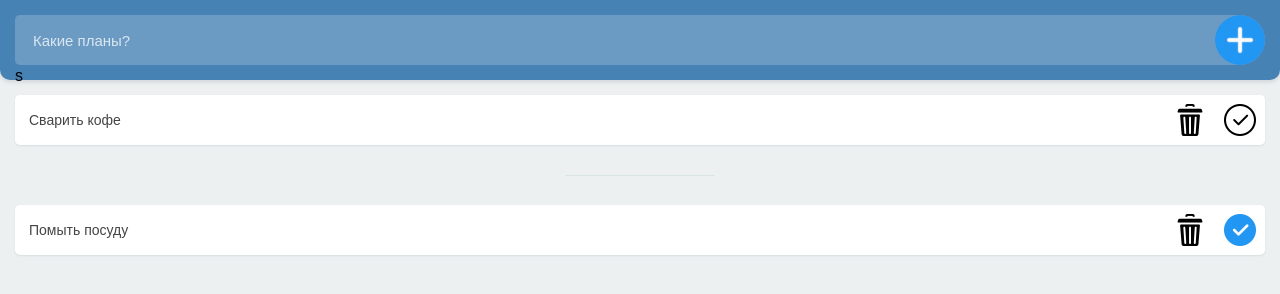
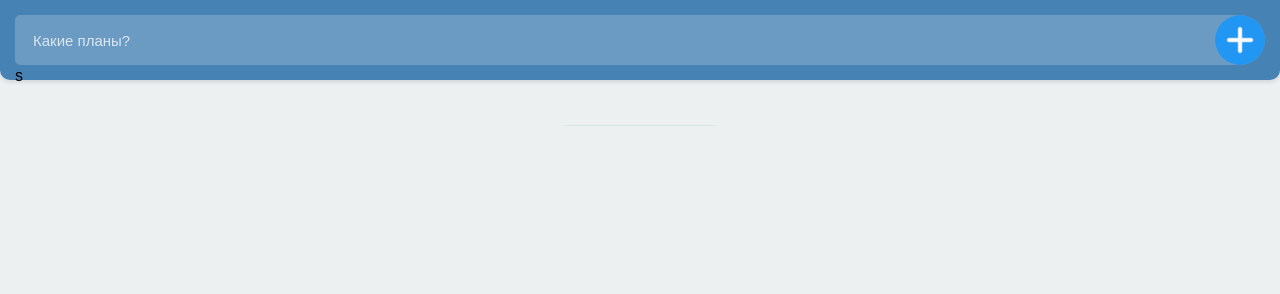
Before and after one commit to Shchav/glo_js_react, a plain HTML site: page index.html in a window 1280 px wide. Drawn offline with Linux system fonts and the light colour scheme.

Commit message:
Lesson13

```diff
--- a/index.html
+++ b/index.html
@@ -10,6 +10,7 @@
 
 	<link rel="stylesheet" type="text/css" href="css/normalize.css">
 	<link rel="stylesheet" type="text/css" href="css/style.css">
+	<script src="js/script.js" defer></script>
 </head>
 
 <body>
@@ -22,24 +23,9 @@
 	</header>
 
 	<div class="todo-container">
-
 		<ul class="todo todo-list" id="todo">
-			<li class="todo-item">
-				<span class="text-todo">Сварить кофе</span>
-				<div class="todo-buttons">
-					<button class="todo-remove"></button>
-					<button class="todo-complete"></button>
-				</div>
-			</li>
 		</ul>
 		<ul class="todo todo-completed" id="completed">
-			<li class="todo-item">
-				<span class="text-todo">Помыть посуду</span>
-				<div class="todo-buttons">
-					<button class="todo-remove"></button>
-					<button class="todo-complete"></button>
-				</div>
-			</li>
 		</ul>
 	</div>
 
```
